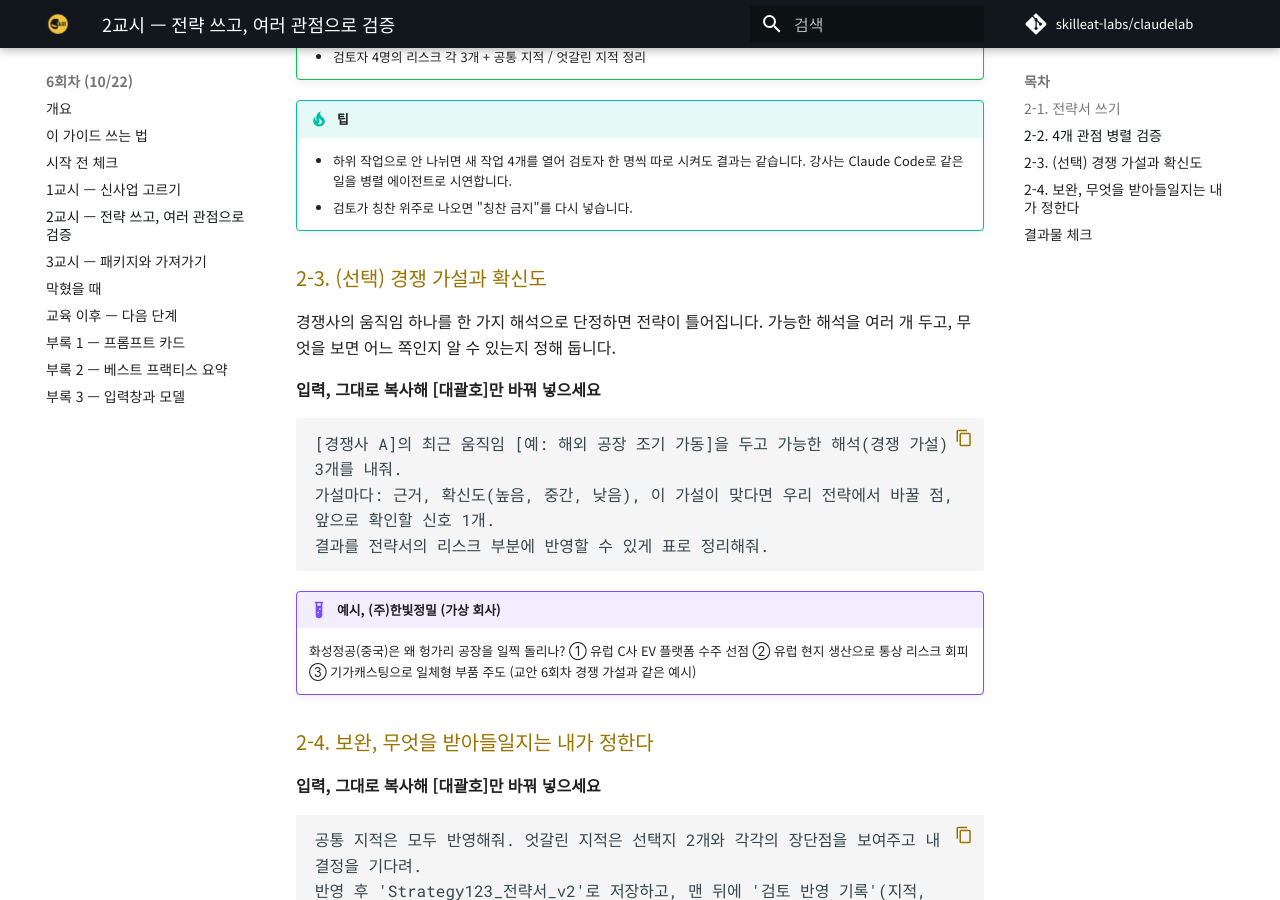
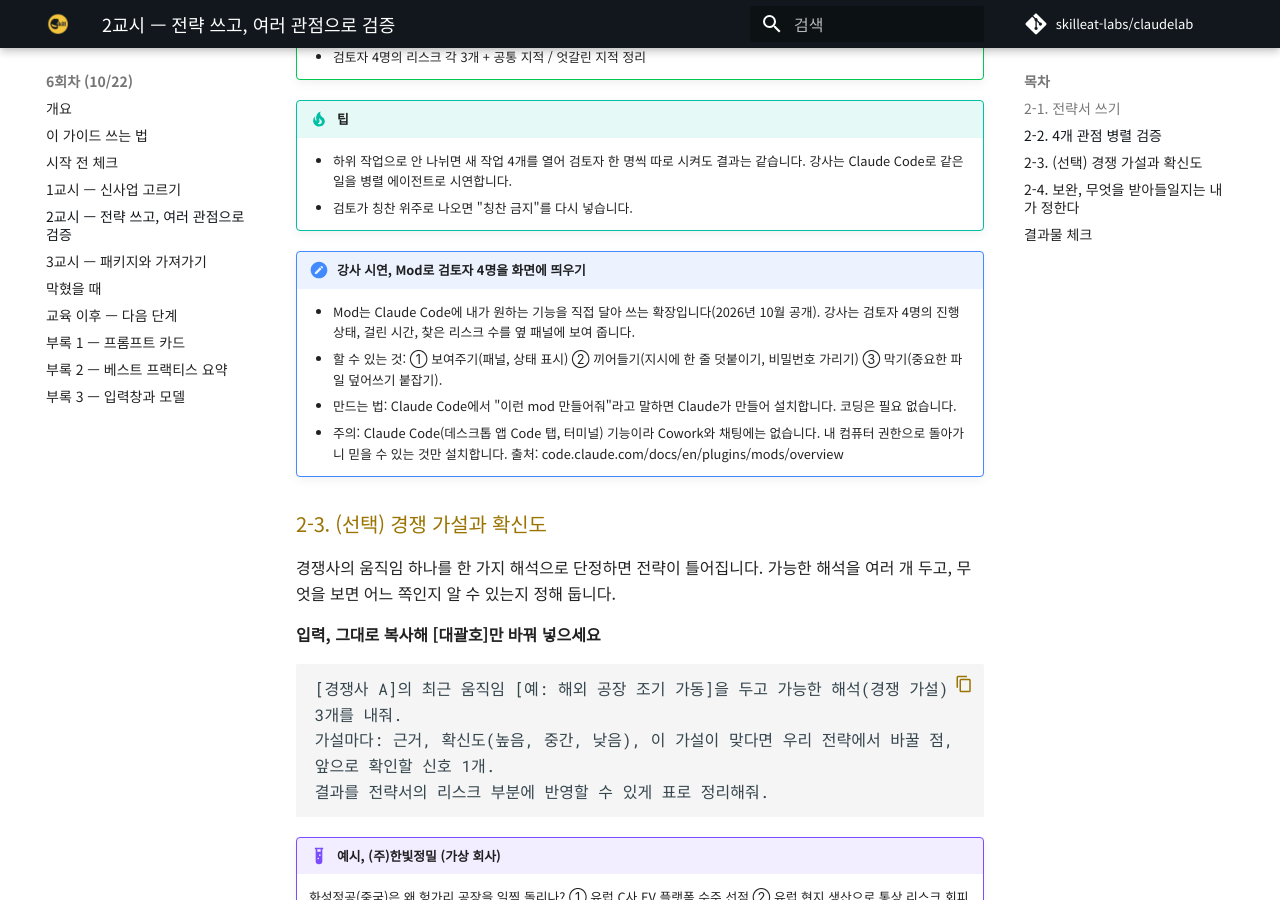
Before and after one commit to skilleat-labs/claudelab, an MkDocs documentation site: the page built from docs/day6/04.md, in a window 1280 px wide and 900 px high, scrolled down 1626 px. Built offline with MkDocs 1.6.1 and Material for MkDocs 9.7.7, drawn with Linux system fonts in a browser that asks for light colours; comment, search, counter and statistics services are not loaded.

Commit message:
6회차: 2-2에 Mod 강사 시연 안내 추가
Co-Authored-By: Claude Opus 5.5 <noreply@anthropic.com>

```diff
--- a/docs/day6/04.md
+++ b/docs/day6/04.md
@@ -55,6 +55,12 @@ Cowork는 큰 일을 하위 작업으로 나눠 동시에 실행할 수 있습
     - 하위 작업으로 안 나뉘면 새 작업 4개를 열어 검토자 한 명씩 따로 시켜도 결과는 같습니다. 강사는 Claude Code로 같은 일을 병렬 에이전트로 시연합니다.
     - 검토가 칭찬 위주로 나오면 "칭찬 금지"를 다시 넣습니다.
 
+!!! note "강사 시연, Mod로 검토자 4명을 화면에 띄우기"
+    - Mod는 Claude Code에 내가 원하는 기능을 직접 달아 쓰는 확장입니다(2026년 10월 공개). 강사는 검토자 4명의 진행 상태, 걸린 시간, 찾은 리스크 수를 옆 패널에 보여 줍니다.
+    - 할 수 있는 것: ① 보여주기(패널, 상태 표시) ② 끼어들기(지시에 한 줄 덧붙이기, 비밀번호 가리기) ③ 막기(중요한 파일 덮어쓰기 붙잡기).
+    - 만드는 법: Claude Code에서 "이런 mod 만들어줘"라고 말하면 Claude가 만들어 설치합니다. 코딩은 필요 없습니다.
+    - 주의: Claude Code(데스크톱 앱 Code 탭, 터미널) 기능이라 Cowork와 채팅에는 없습니다. 내 컴퓨터 권한으로 돌아가니 믿을 수 있는 것만 설치합니다. 출처: code.claude.com/docs/en/plugins/mods/overview
+
 ### 2-3. (선택) 경쟁 가설과 확신도
 
 경쟁사의 움직임 하나를 한 가지 해석으로 단정하면 전략이 틀어집니다. 가능한 해석을 여러 개 두고, 무엇을 보면 어느 쪽인지 알 수 있는지 정해 둡니다.
```
